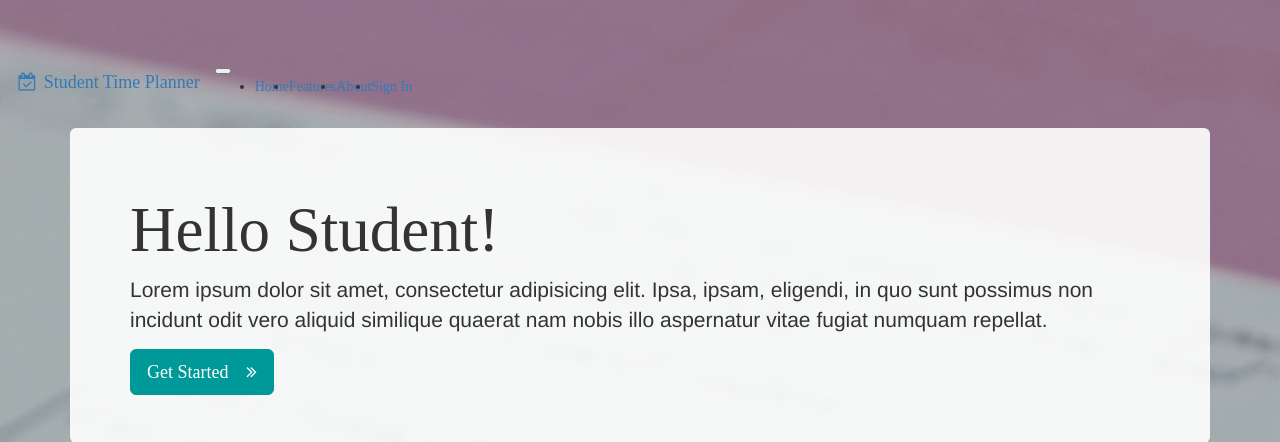
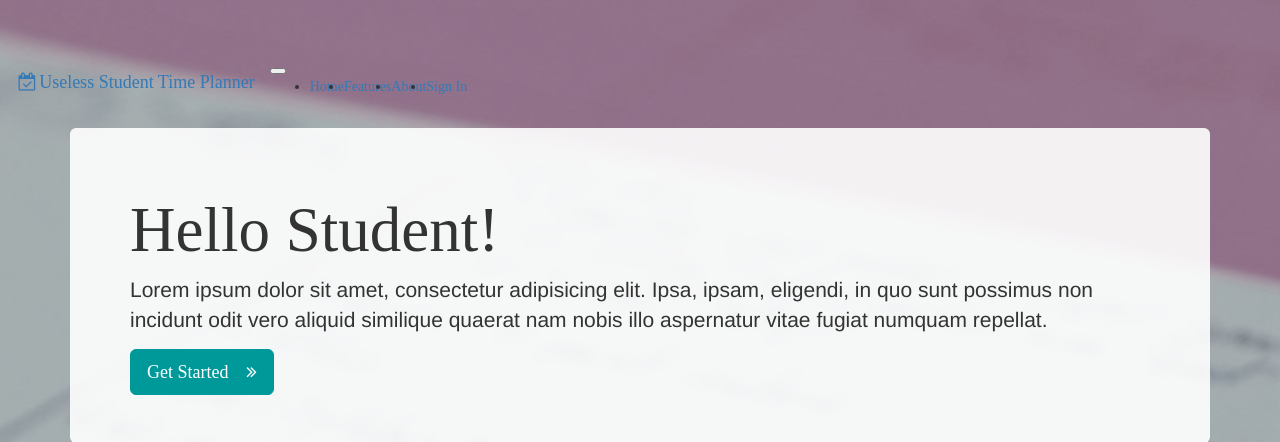
Before and after one commit to bubunGh0st/STP, a CodeIgniter app: page /database/ in a window 1280 px wide; the page is wider, and only the part inside the window is pictured. Shown: the top 442 px of that part. Run offline with CodeIgniter, Linux system fonts and the light colour scheme; grey boxes labelled with a size stand in for pictures from a placeholder-image service; some libraries are stand-ins or nearby versions; some web fonts are replaced.

Commit message:
Changed header again

```diff
--- a/application/views/templates-nosession/header.php
+++ b/application/views/templates-nosession/header.php
@@ -106,7 +106,7 @@ defined('BASEPATH') OR exit('No direct script access allowed');
     <!-- Navigation -->
     <nav class="navbar navbar-expand-lg navbar-dark bg-dark fixed-top">
       <div class="container-fluid">
-        <a class="navbar-brand" href="#home"><i class="fa fa-fw fa-calendar-check-o"></i> Student Time Planner</a>
+        <a class="navbar-brand" href="#home"><i class="fa fa-fw fa-calendar-check-o"></i>Useless Student Time Planner</a>
         <button class="navbar-toggler" type="button" data-toggle="collapse" data-target="#navbarResponsive" aria-controls="navbarResponsive" aria-expanded="false" aria-label="Toggle navigation">
           <span class="navbar-toggler-icon"></span>
         </button>
```
